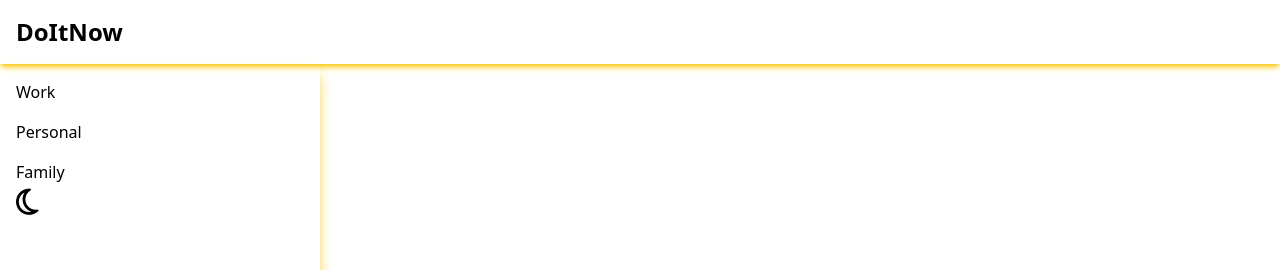
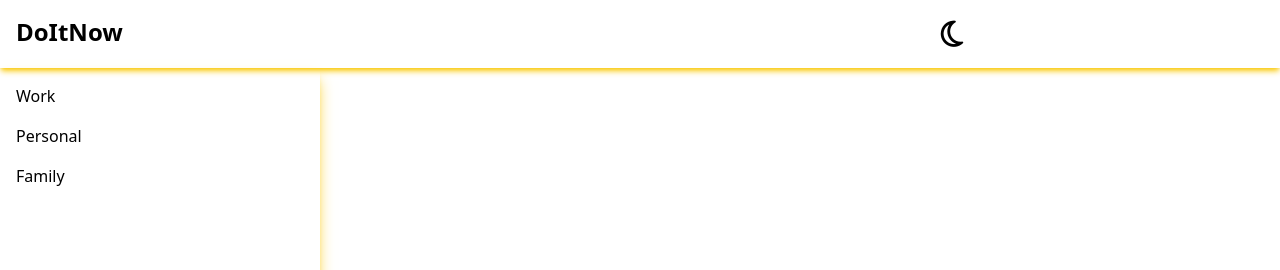
Before and after one commit to vesnex/To-do-list-app, a plain HTML site: page main page/main.html in a window 1280 px wide. Shown: the top 270 px of the page. Drawn offline with nearby package versions, Linux system fonts and the light colour scheme.

Commit message:
change design

```diff
--- a/main page/main.html
+++ b/main page/main.html
@@ -15,12 +15,19 @@
             text-decoration: line-through;
             color: rgb(50, 50, 50);
         }
+        .darklight{
+            display: grid;
+            grid-template-columns: 1fr 1fr;
+        }
     </style>
 
 <body class="font-sans bg bg1" >
     <!-- Header -->
-    <header class="p-4 shadow-md shadow-yellow-400">
+    <header class="p-4 shadow-md shadow-yellow-400 darklight">
         <h1 class="text-2xl font-semibold">DoItNow</h1>
+        <button>
+            <i id="btn" class="fa-regular fa-moon rounded-full text-3xl"></i>
+        </button>
     </header>
 
     <div class="flex min-h-screen">
@@ -31,9 +38,6 @@
                 <li><a href="#personal">Personal</a></li>
                 <li><a href="#family">Family</a></li>
             </ul>
-            <button>
-                <i id="btn" class="fa-regular fa-moon rounded-full text-3xl"></i>
-            </button>
         </nav>
 
 
```
Also changed, not shown: index.html (+2 -5 lines).
